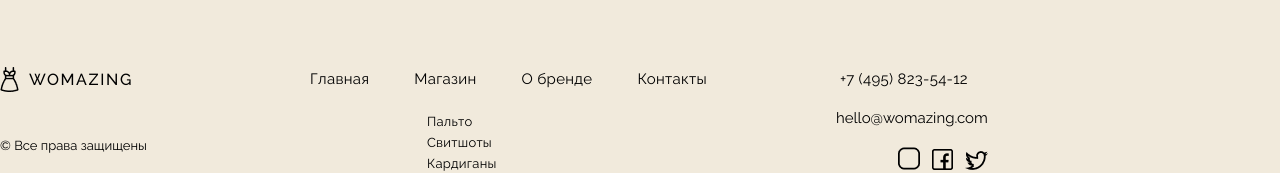
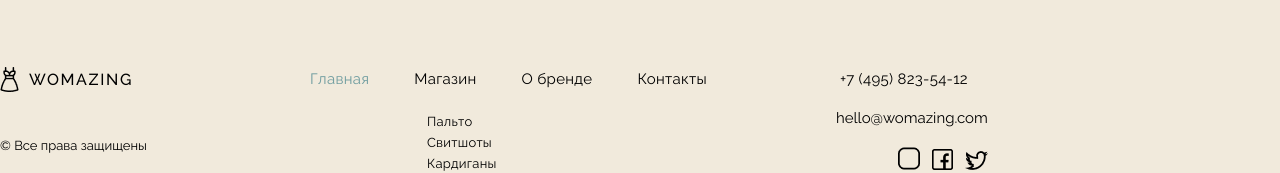
Before and after one commit to Djautkhanov/online-shop, a React (Create React App) app: page / in a window 1280 px wide. Shown: the part 3236-3409 px from the top of the page. Built offline with nearby package versions, Linux system fonts and the light colour scheme.

Commit message:
Прикрепил NavLink к Футеру

```diff
--- a/src/components/Footer/Footer.jsx
+++ b/src/components/Footer/Footer.jsx
@@ -5,6 +5,7 @@ import logoInstagram from "../../assets/logoInstagram.png";
 import logoFacebook from "../../assets/logoFacebook.png";
 import logoTwitter from "../../assets/logoTwitter.png";
 import logovisa from "../../assets/logovisa-mastercard.png";
+import { NavLink } from "react-router-dom";
 
 const Footer = () => {
   return (
@@ -15,10 +16,10 @@ const Footer = () => {
           <a href="#">Womazing</a>
         </div>
         <div className={styles.footerLick}>
-          <a href="#">Главная</a>
-          <a href="#">Магазин</a>
-          <a href="#">О бренде</a>
-          <a href="#">Контакты</a>
+          <NavLink className={({isActive})=>(isActive ? styles.link_active  : 'link')}  to="/">Главная</NavLink>
+          <NavLink className={({isActive}) =>(isActive ? styles.link_active : styles.link)}  to="/shop">Магазин</NavLink>
+          <NavLink to="/">О бренде</NavLink>
+          <NavLink className={({isActive})=>(isActive ? styles.link_active  : 'link')} to="/contact">Контакты</NavLink>
         </div>
         <div className={styles.footersContact}>
           <div className={styles.footerNumber}>+7 (495) 823-54-12</div>
--- a/src/components/Footer/Footer.module.scss
+++ b/src/components/Footer/Footer.module.scss
@@ -115,3 +115,7 @@
 .footerInfo p {
     margin-bottom: 6px;
 }
+
+.link_active{
+  color: #6E9C9F!important;
+}
```
Also changed, not shown: src/App.js (line endings or trailing spaces), src/components/Pagination/Pagination.jsx (line endings or trailing spaces), src/pages/Cart/Cart.jsx (line endings or trailing spaces), src/pages/ShopPage/ShopPage.jsx (line endings or trailing spaces), src/pages/Success/Success.jsx (line endings or trailing spaces).
